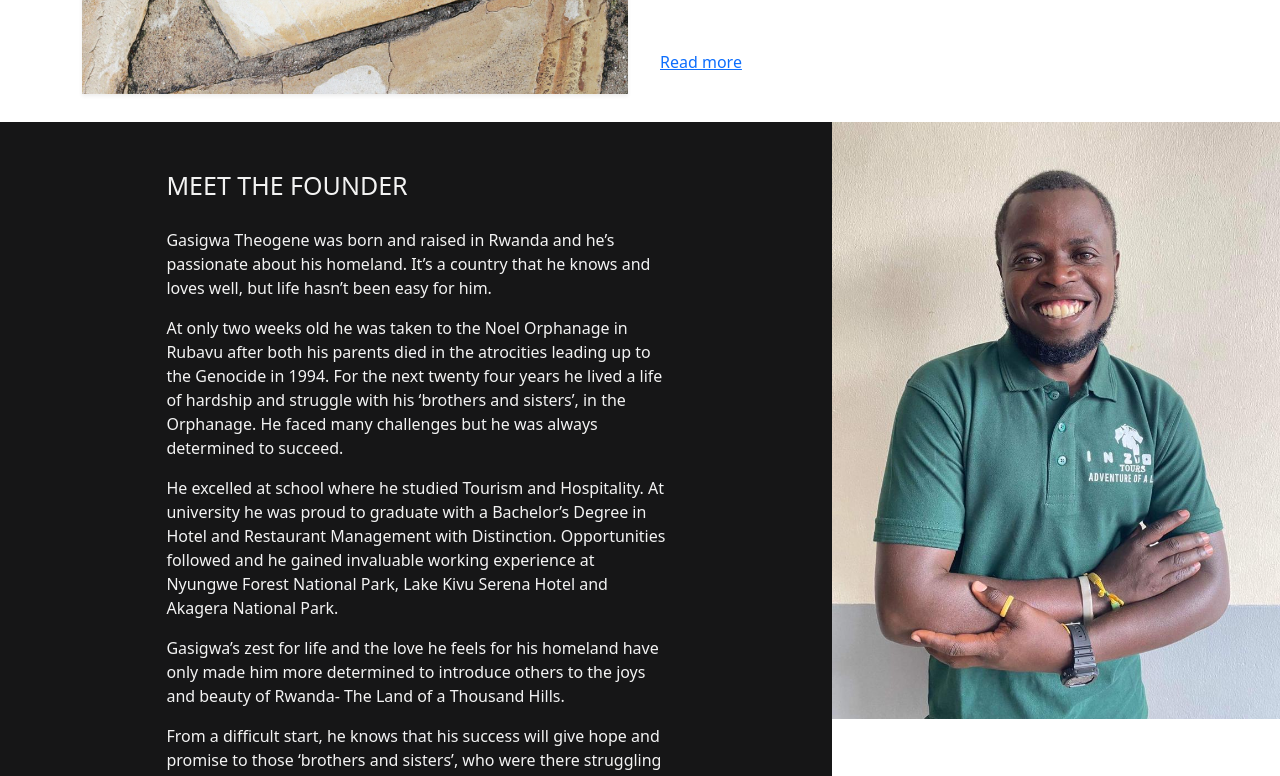
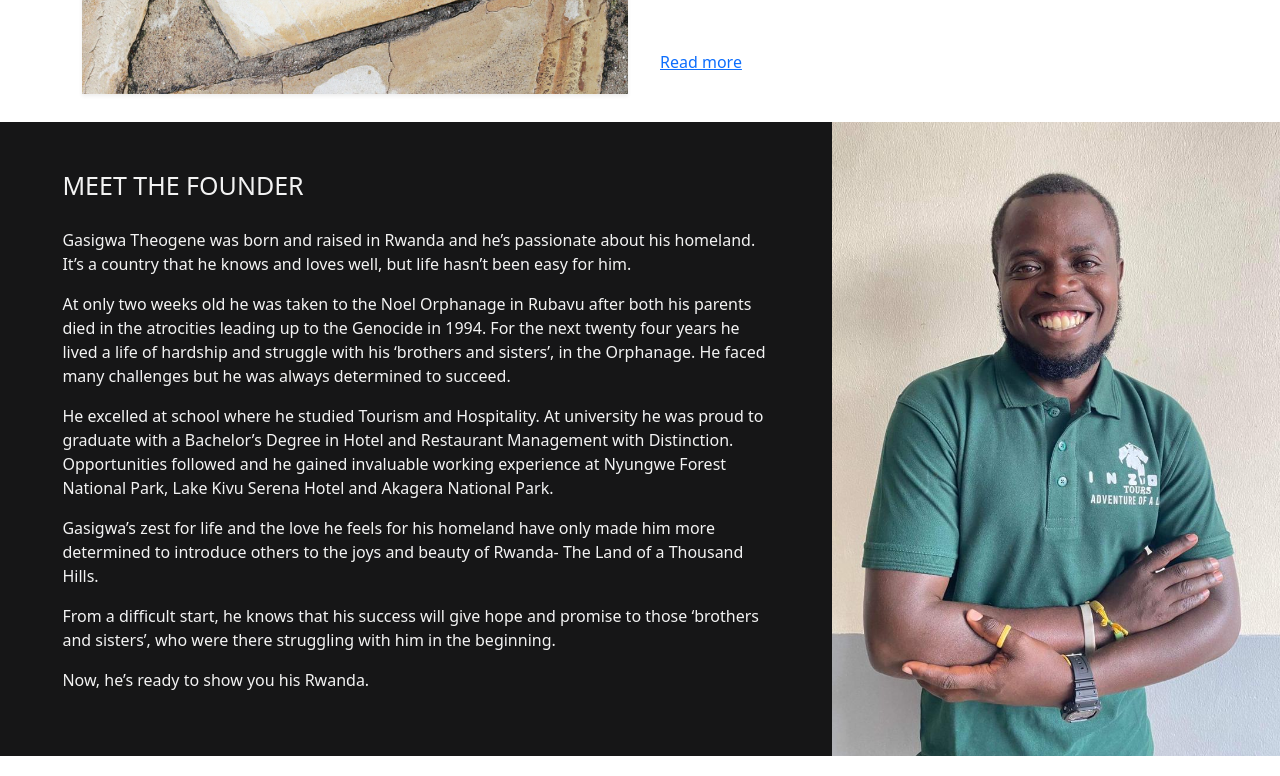
Before and after one commit to j4l13n/inzozi, a Next.js app: page / in a window 1280 px wide. Shown: the part 1260-2036 px from the top of the page. Built offline with nearby package versions, Linux system fonts and the light colour scheme.

Commit message:
add founder image css to fit

```diff
--- a/components/Founder/index.js
+++ b/components/Founder/index.js
@@ -29,7 +29,7 @@ const MeetFounder = () => {
           </div>
         </div>
         <div>
-          <img src="/gasigwa.jpeg" alt="Gasigwa Theogene" className="w-100" />
+          <img src="/gasigwa.jpeg" alt="Gasigwa Theogene" className="w-100 founder" />
         </div>
       </div>
     </div>
--- a/styles/globals.css
+++ b/styles/globals.css
@@ -97,7 +97,7 @@
 
 .margin-auto {
   margin: 0 auto;
-  width: 60%;
+  width: 85%;
 }
 
 .about-details {
@@ -115,6 +115,11 @@
   font-weight: 300;
 }
 
+.founder {
+  height: 100%;
+  object-fit: cover;
+}
+
 @media (max-width: 768px) {
   .about {
     grid-template-columns: repeat(1, 1fr);
```
